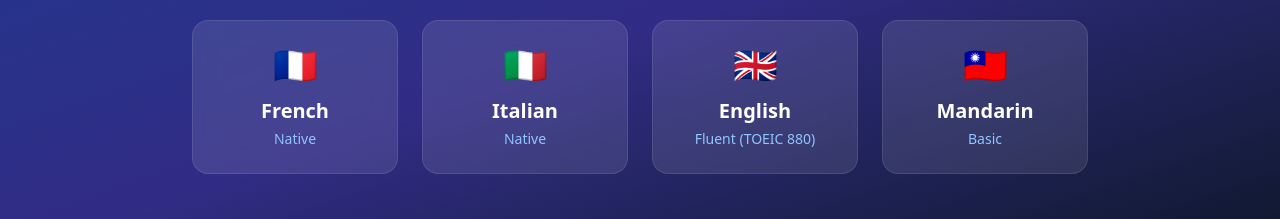
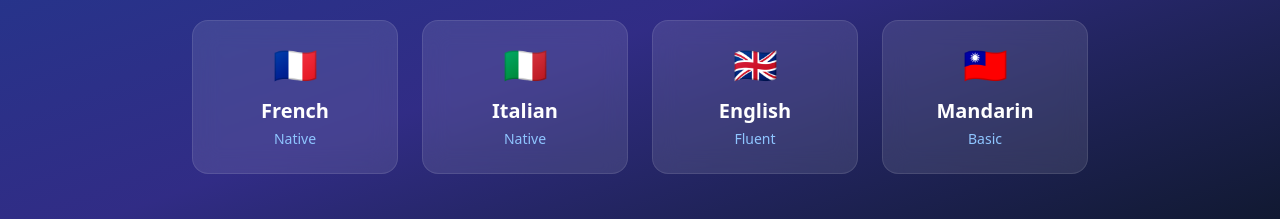
Before and after one commit to nizar-efk95/nizar-portfolio, a React (Vite) app: page / in a window 1280 px wide. Shown: the part 4280-4499 px from the top of the page. Built offline with nearby package versions, Linux system fonts and the light colour scheme.

Commit message:
Remove TOEIC score from English proficiency

```diff
--- a/src/App.jsx
+++ b/src/App.jsx
@@ -213,7 +213,7 @@ function App() {
   const languages = [
     { name: "French", level: "Native", flag: "🇫🇷" },
     { name: "Italian", level: "Native", flag: "🇮🇹" },
-    { name: "English", level: "Fluent (TOEIC 880)", flag: "🇬🇧" },
+    { name: "English", level: "Fluent", flag: "🇬🇧" },
     { name: "Mandarin", level: "Basic", flag: "🇹🇼" }
   ]
 
```
